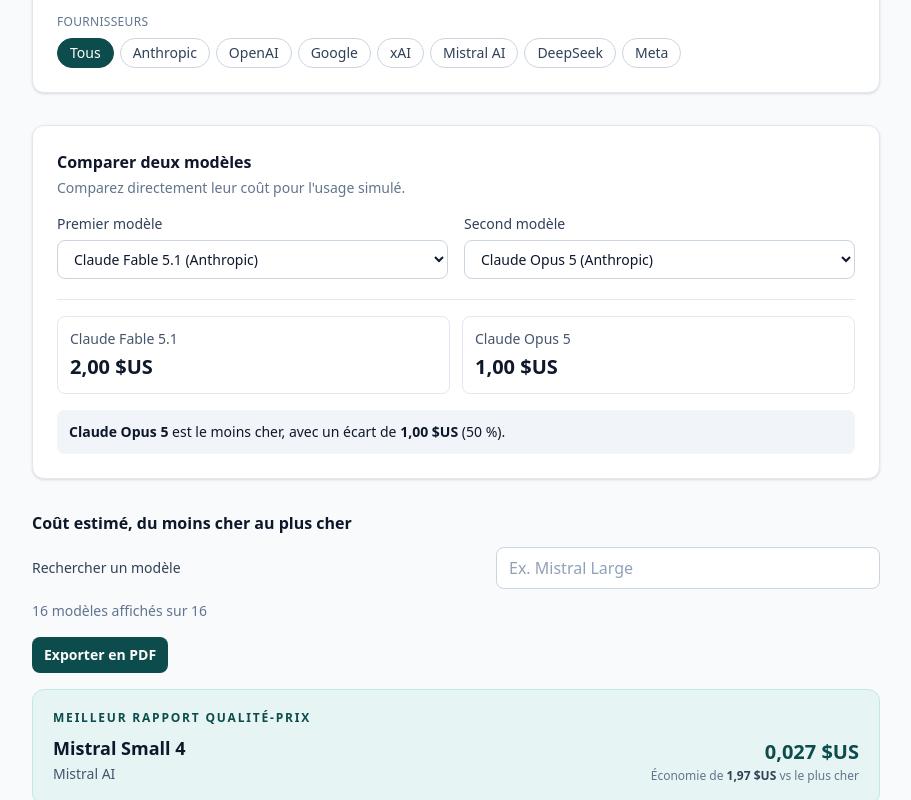
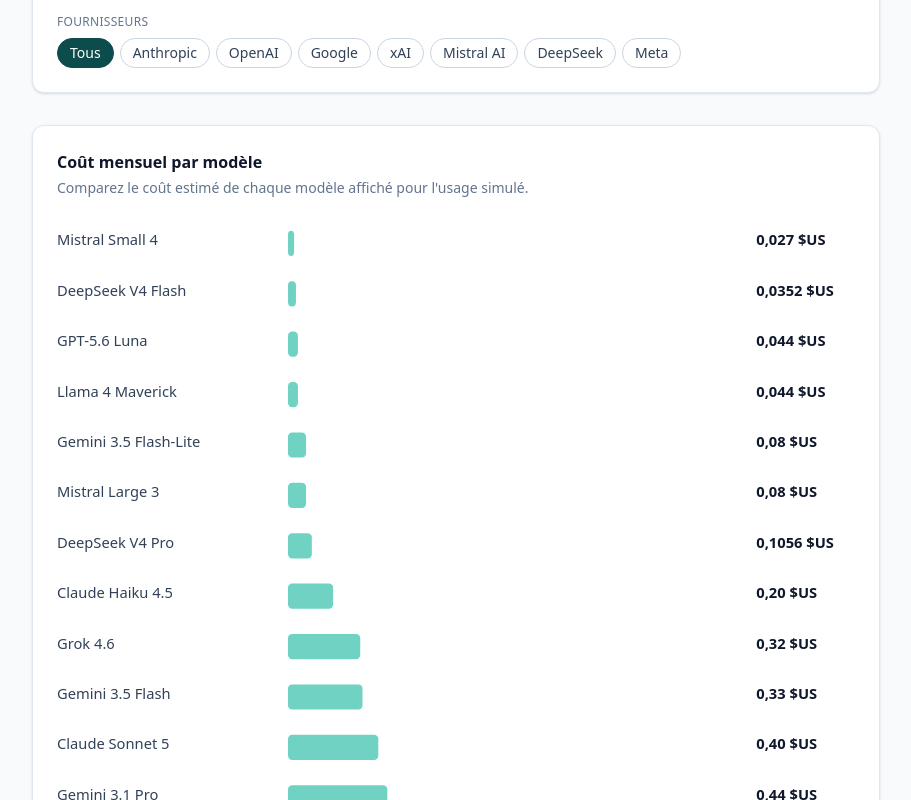
Before and after one commit to quickscale-ai/llm-cost-lab, a React (Vite) app: page / in a window 1280 px wide. Shown: the part 500-1300 px from the top of the page, without its empty margins (184-1095 px from the left). Built offline with nearby package versions, Linux system fonts and the light colour scheme.

Commit message:
Ajoute le graphique des coûts mensuels

```diff
--- a/src/App.tsx
+++ b/src/App.tsx
@@ -14,6 +14,7 @@
 import { PricingTable } from './components/PricingTable'
 import { BestValueCard } from './components/BestValueCard'
 import { ModelComparison } from './components/ModelComparison'
+import { MonthlyCostChart } from './components/MonthlyCostChart'
 
 type SimMode = 'volume' | 'agentic'
 
@@ -208,6 +209,19 @@
           </div>
         </section>
 
+        <section
+          aria-labelledby="monthly-cost-chart-heading"
+          className="mt-8 rounded-xl border border-slate-200 bg-white p-4 shadow-sm sm:p-6 dark:border-slate-800 dark:bg-slate-900"
+        >
+          <h2 id="monthly-cost-chart-heading" className="text-base font-semibold">
+            Coût mensuel par modèle
+          </h2>
+          <p className="mt-1 text-sm text-slate-500 dark:text-slate-400">
+            Comparez le coût estimé de chaque modèle affiché pour l&apos;usage simulé.
+          </p>
+          <MonthlyCostChart breakdowns={displayedBreakdowns} currency={currency} />
+        </section>
+
         <div className="mt-8">
           <ModelComparison
             models={visibleModels}
--- /dev/null
+++ b/src/components/MonthlyCostChart.tsx
@@ -0,0 +1,82 @@
+import type { CostBreakdown } from '../lib/pricing'
+import type { Currency } from '../lib/format'
+import { formatCurrency } from '../lib/format'
+import { maxTotalCost } from '../lib/pricing'
+
+interface Props {
+  breakdowns: CostBreakdown[]
+  currency: Currency
+}
+
+const CHART_WIDTH = 760
+const LABEL_WIDTH = 220
+const BAR_WIDTH = 430
+const VALUE_X = LABEL_WIDTH + BAR_WIDTH + 16
+const ROW_HEIGHT = 48
+
+/** Graphique en barres SVG, sans dépendance externe, des coûts simulés. */
+export function MonthlyCostChart({ breakdowns, currency }: Props) {
+  const ceiling = maxTotalCost(breakdowns)
+  const chartHeight = Math.max(breakdowns.length * ROW_HEIGHT, ROW_HEIGHT)
+
+  return (
+    <figure>
+      <svg
+        viewBox={`0 0 ${CHART_WIDTH} ${chartHeight}`}
+        role="img"
+        aria-labelledby="monthly-cost-chart-title monthly-cost-chart-description"
+        className="mt-4 h-auto w-full"
+      >
+        <title id="monthly-cost-chart-title">Coût mensuel par modèle</title>
+        <desc id="monthly-cost-chart-description">
+          Une barre représente le coût mensuel estimé de chaque modèle affiché, dans la devise sélectionnée.
+        </desc>
+        {breakdowns.map((breakdown, index) => {
+          const { model, totalCost } = breakdown
+          const y = index * ROW_HEIGHT + 10
+          const barWidth = ceiling > 0 ? (totalCost / ceiling) * BAR_WIDTH : 0
+          const value = formatCurrency(totalCost, currency)
+          const labelWidth = model.name.length > 22 ? LABEL_WIDTH - 12 : undefined
+
+          return (
+            <g
+              key={model.id}
+              data-model-id={model.id}
+              aria-label={`${model.name} : ${value}`}
+            >
+              <title>{`${model.name} : ${value}`}</title>
+              <text
+                x="0"
+                y={y + 20}
+                textLength={labelWidth}
+                lengthAdjust={labelWidth ? 'spacingAndGlyphs' : undefined}
+                className="fill-slate-700 text-[14px] dark:fill-slate-300"
+              >
+                {model.name}
+              </text>
+              <rect
+                x={LABEL_WIDTH}
+                y={y + 6}
+                width={Math.max(barWidth, totalCost > 0 ? 4 : 0)}
+                height="24"
+                rx="4"
+                className="fill-brand-500 dark:fill-brand-500"
+                data-cost={totalCost}
+              />
+              <text
+                x={VALUE_X}
+                y={y + 20}
+                className="tabular fill-slate-900 text-[14px] font-semibold dark:fill-slate-100"
+              >
+                {value}
+              </text>
+            </g>
+          )
+        })}
+      </svg>
+      <figcaption className="sr-only">
+        Les coûts sont calculés à partir de l&apos;usage saisi dans le simulateur et suivent les filtres actifs.
+      </figcaption>
+    </figure>
+  )
+}
```
Also changed, not shown: 1 other file (tests, documents, lock files or other folders).
